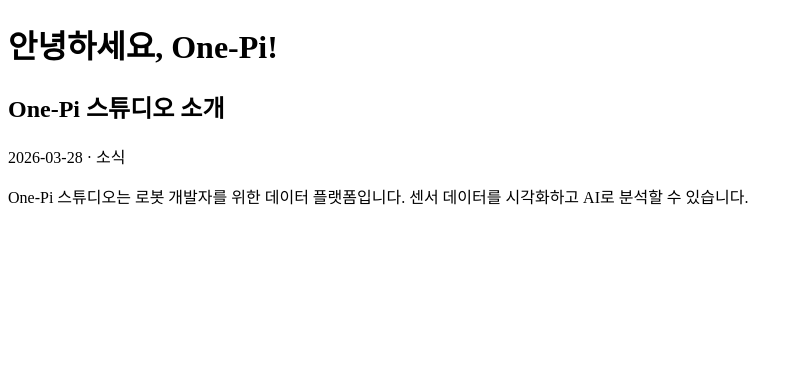
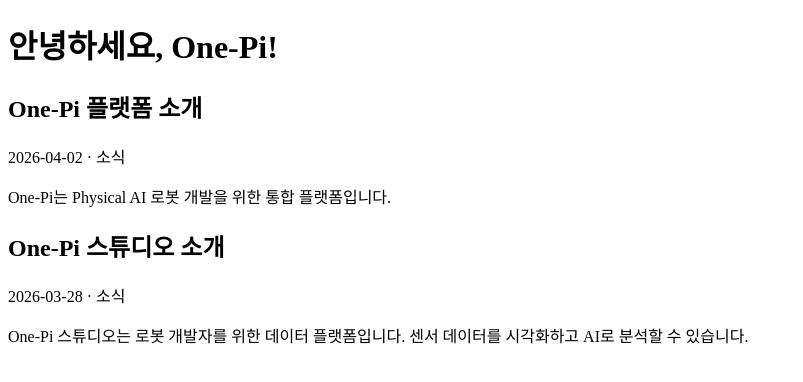
Before and after one commit to zzompang2/claude-test, a plain HTML site: page index.html in a window 1280 px wide. Shown: the whole page, without its empty margins (0-803 px from the left). Drawn offline with Linux system fonts and the light colour scheme.

Commit message:
콘텐츠 추가: One-Pi 플랫폼 소개

```diff
--- a/index.html
+++ b/index.html
@@ -9,6 +9,14 @@
 
   <article>
     <header>
+      <h2>One-Pi 플랫폼 소개</h2>
+      <p><time datetime="2026-04-02">2026-04-02</time> · 소식</p>
+    </header>
+    <p>One-Pi는 Physical AI 로봇 개발을 위한 통합 플랫폼입니다.</p>
+  </article>
+
+  <article>
+    <header>
       <h2>One-Pi 스튜디오 소개</h2>
       <p><time datetime="2026-03-28">2026-03-28</time> · 소식</p>
     </header>
```
